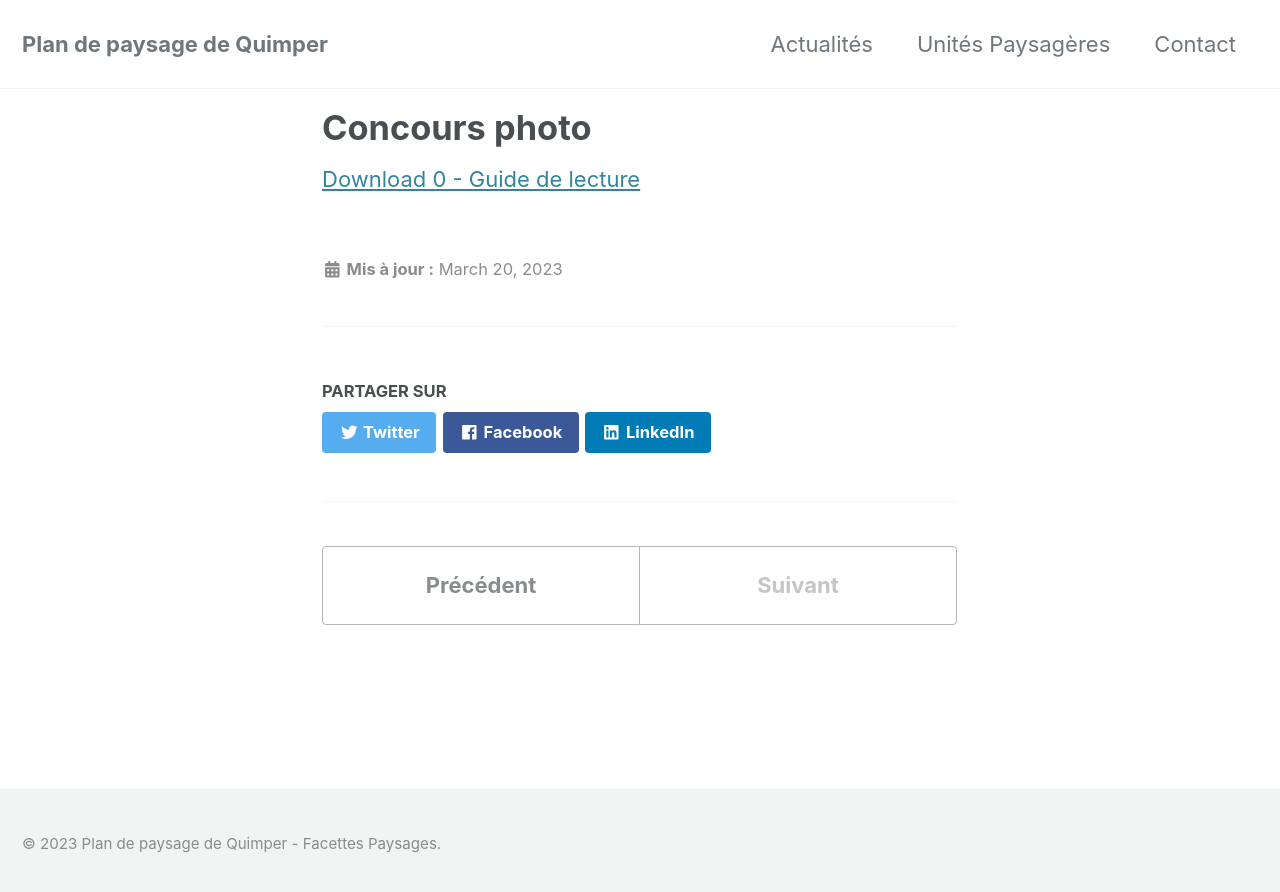
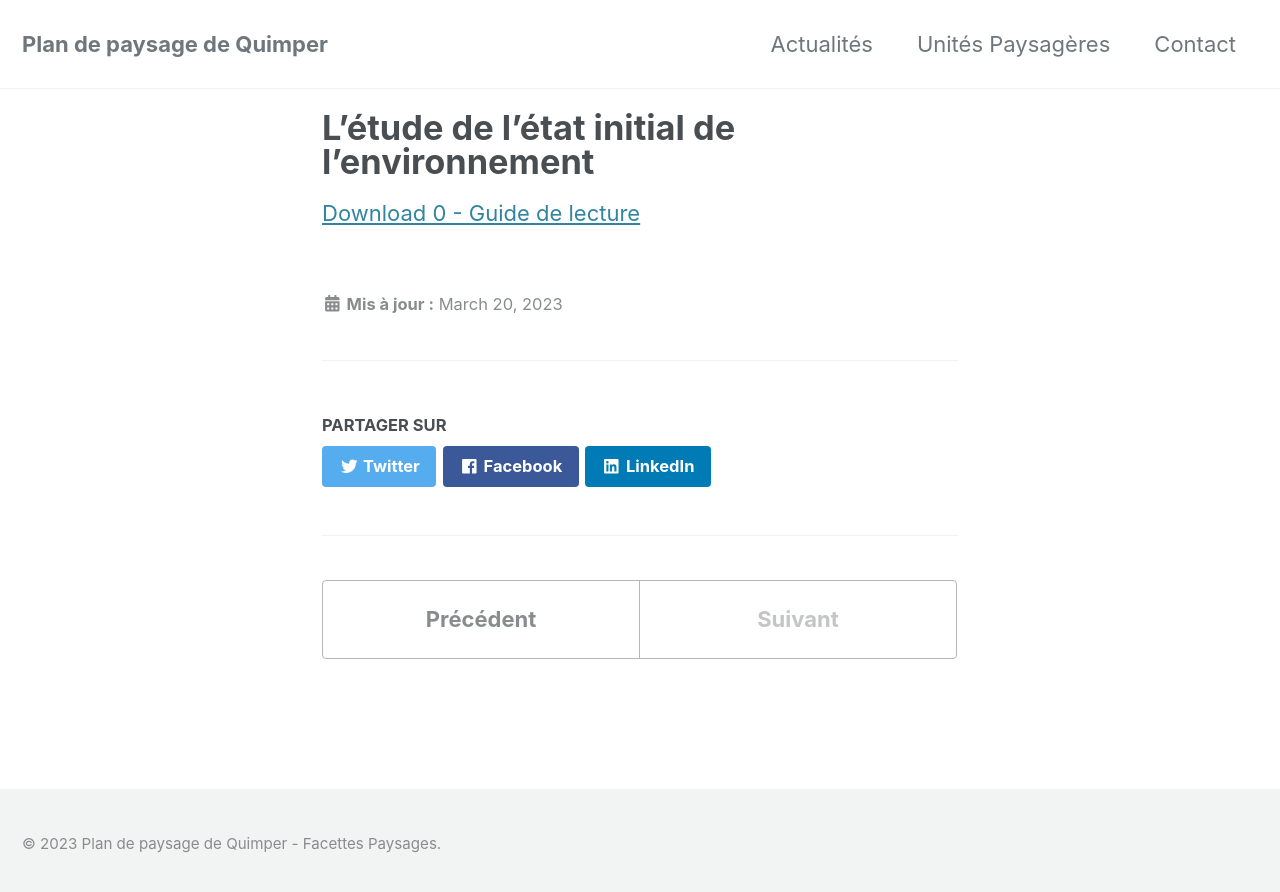
Before and after one commit to facettespaysages/plan-paysage-quimper, a Jekyll site: the page built from _news/documents.md, in a window 1280 px wide. Shown: the top 892 px of the page. Built offline with Jekyll 4.4.1, drawn with Linux system fonts in a browser that asks for light colours; cached includes are drawn as plain includes; nearby versions of some CDN libraries.

Commit message:
Change names

```diff
--- a/_news/documents.md
+++ b/_news/documents.md
@@ -1,6 +1,6 @@
 ---
-title:  "Concours photo"
-excerpt: "Quimper Bretagne Occidentale organise un concours photographique."
+title:  "L'étude de l'état initial de l'environnement "
+excerpt: "Documents pour aller plus loin."
 last_modified_at: 2023-03-20T00:00:00-00:00
 ---
 
```
